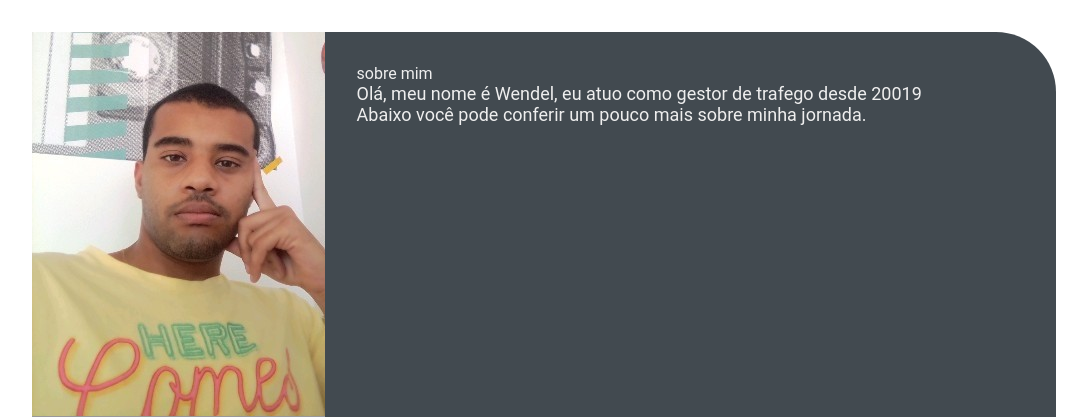
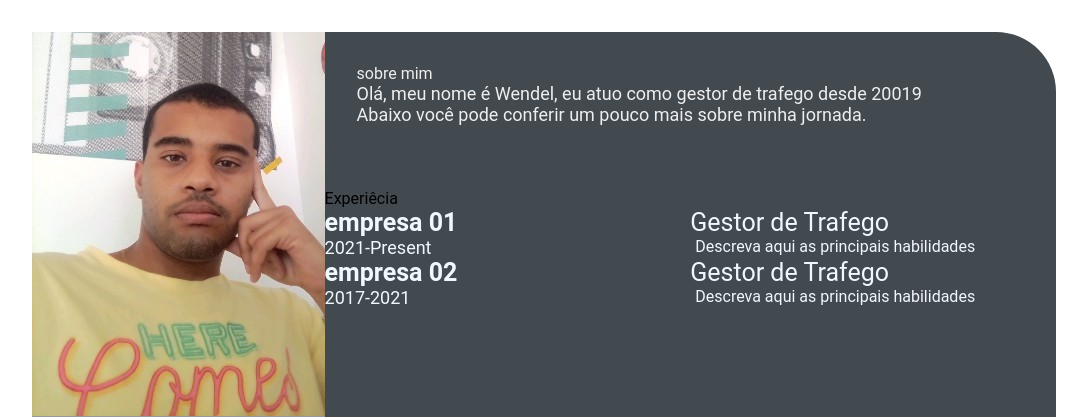
Before and after one commit to wendellsjf/wendel.github.io, a plain HTML site: page index.html in a window 1280 px wide. Shown: the top 417 px of the page, without its empty margins (96-1183 px from the left). Drawn offline with Linux system fonts and the light colour scheme.

Commit message:
atividade-3

```diff
--- a/index.html
+++ b/index.html
@@ -51,6 +51,32 @@
                     </section>
                 </div>
 
+                <section class="experience gap">
+                    <div class="right-titlle">Experiêcia</div>
+                    <div class="experience-contents">
+                        <div class="exp-left">
+                            <p class="exp-company-name">empresa 01</p>
+                            <p class="exp-time-period">2021-Present</p>
+                        </div>
+                        <div class="experience-right">
+                            <p class="exp-position">Gestor de Trafego</p>
+                            <p class="exp-desc">
+                                Descreva aqui as principais habilidades
+                            </p>
+                        </div>
+                        <div class="exp-left">
+                            <p class="exp-company-name">empresa 02</p>
+                            <p class="exp-time-period">2017-2021</p>
+                        </div>
+                        <div class="experience-right">
+                            <p class="exp-position">Gestor de Trafego</p>
+                            <p class="exp-desc">
+                                Descreva aqui as principais habilidades
+                            </p>
+                        </div>
+                    </div>
+                </section>
+
             </section>
         </section>
 
--- a/style.css
+++ b/style.css
@@ -101,3 +101,38 @@
     font-size: 18px;
     color: #eeeeee;
 }
+
+.experience-contents,
+.education-contents,
+.awards-contents {
+    display: grid;
+    grid-template-columns: repeat(2, 1fr);
+    padding-bottom: 2rem;
+    color: #F1F8FD;
+}
+
+.exp-company-name,
+.education-school-name,
+.awards-company-name {
+    font-size: 25px;
+    font-weight: bold;
+}
+
+.exp-time-period,
+.educationp-time-period,
+.awards-time-period {
+    font-size: 18px;
+}
+
+.exp-position,
+.education-subject,
+.awards-name {
+    font-size: 25px;
+}
+
+.exp-desc,
+.education-desc,
+.awards-desc {
+    font-size: 16px;
+    padding-left: 5px;
+}
```
